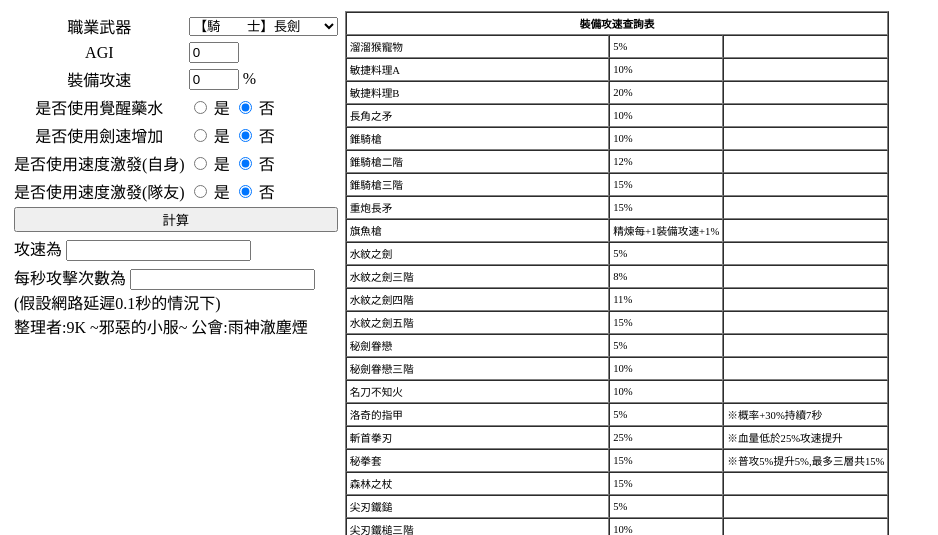
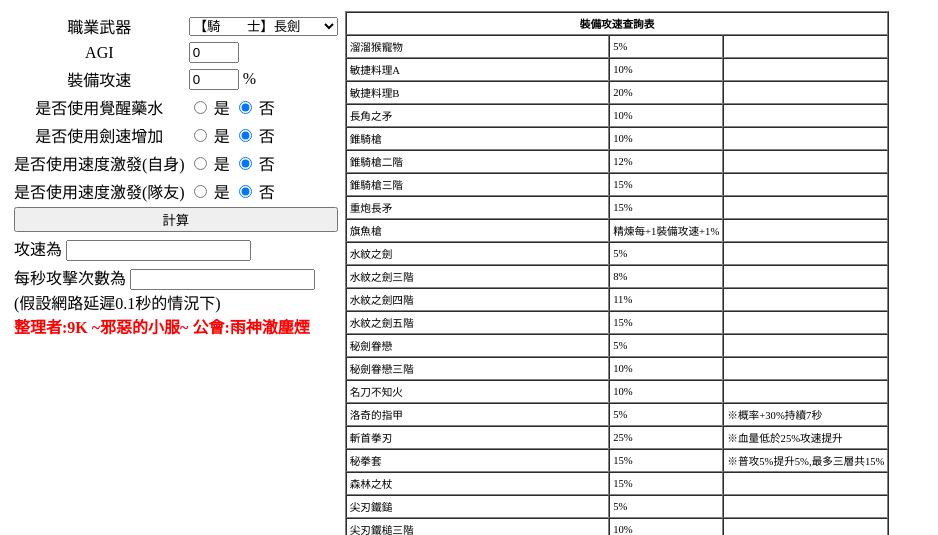
Before and after one commit to willycha0119/lineage-mat, a PHP site: page / in a window 1280 px wide. Shown: the top 535 px of the page, without its empty margins (0-938 px from the left). Run offline with PHP 8.4, Linux system fonts and the light colour scheme.

Commit message:
Update index.php

```diff
--- a/index.php
+++ b/index.php
@@ -89,7 +89,7 @@ function caclu() {
 <tr><td align="center">是否使用速度激發(隊友)</td><td><input name="skill4" type="radio" value="0.1" id="skill4" /> 是 <input name="skill4" type="radio" value="0" checked /> 否 </td></tr>
 <tr><td colspan="2"><input type="button" value="計算" onclick="caclu();" style="width:100%;"/></td></tr>
 <tr><td colspan="2">攻速為&nbsp;<input type="text" value="" readOnly id="ans" /> </td></tr>
-<tr><td colspan="2">每秒攻擊次數為&nbsp;<input type="text" value="" readOnly id="ans2" /><br/>(假設網路延遲0.1秒的情況下)<br/>整理者:9K ~邪惡的小服~ 公會:雨神澈塵煙</td></tr>
+<tr><td colspan="2">每秒攻擊次數為&nbsp;<input type="text" value="" readOnly id="ans2" /><br/>(假設網路延遲0.1秒的情況下)<br/><font color="red"><b>整理者:9K ~邪惡的小服~ 公會:雨神澈塵煙</b></font></td></tr>
 </table>
 </td><td>
 <table border="1" cellpadding="3" cellspacing="0" style="font-size:8pt;">
```
